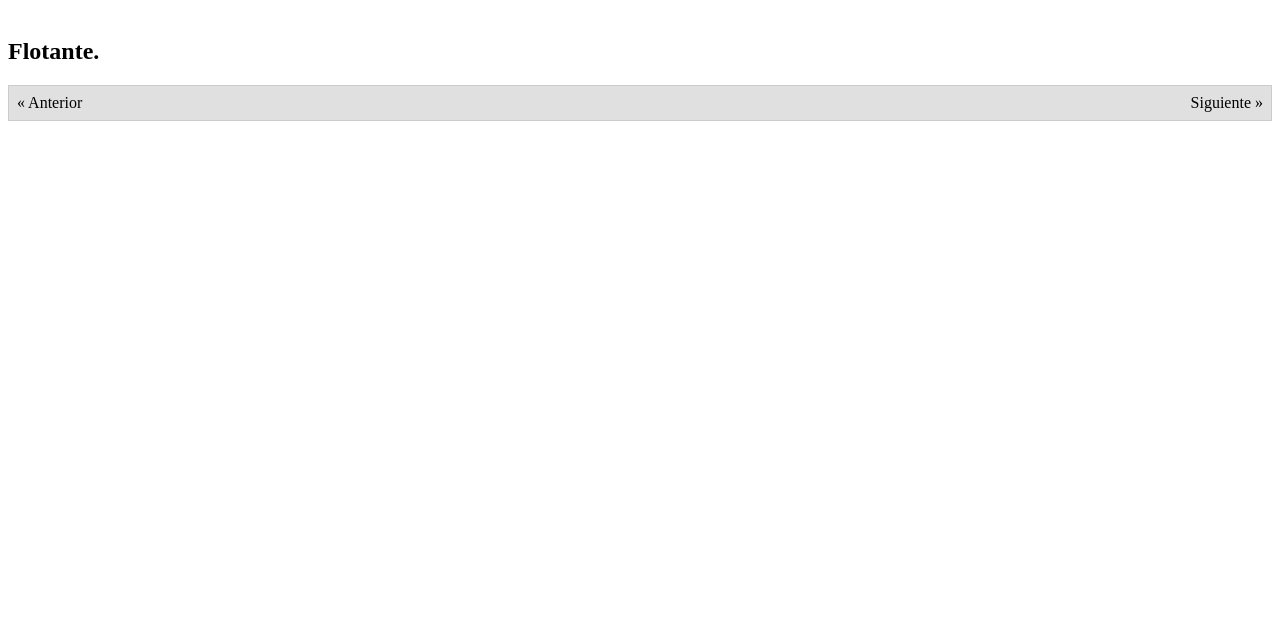
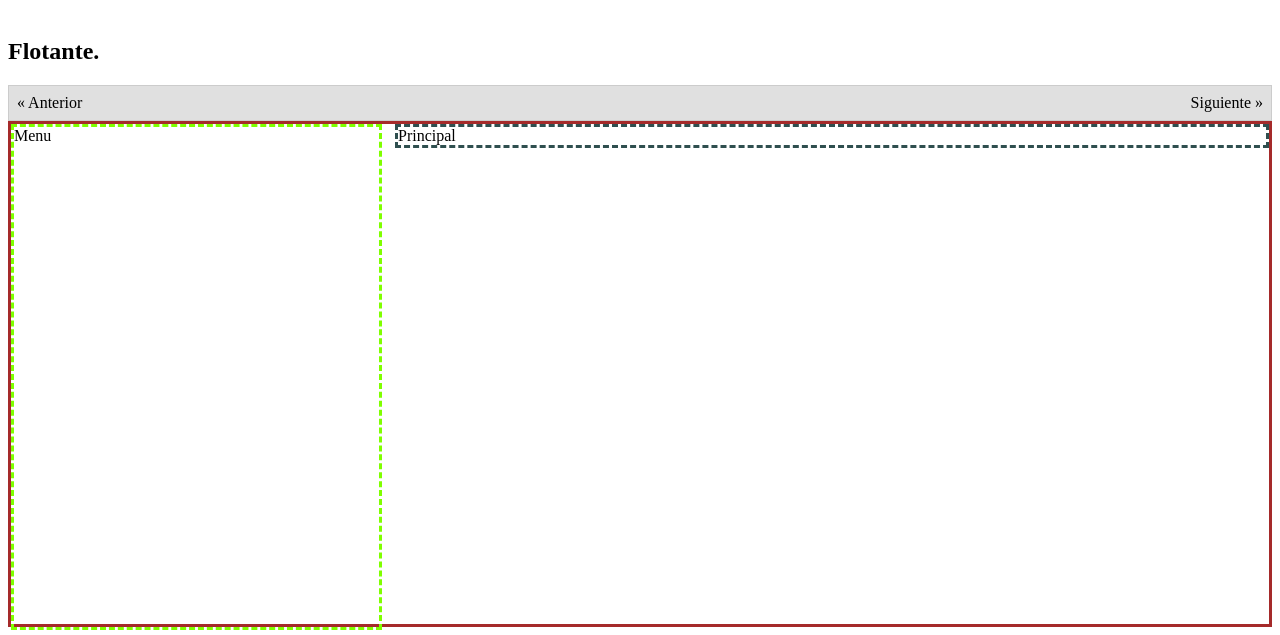
Before and after one commit to vacax/Html5Demo, a plain HTML site: page public_html/ejemplo_caja.html in a window 1280 px wide. Shown: the part 1940-2575 px from the top of the page. Before the commit the page ends 2069 px from the top, so only its background shows below. Drawn offline with Linux system fonts and the light colour scheme.

Commit message:
Implementando una ejemplo de plantilla en css.

```diff
--- a/public_html/css/posicionamiento.css
+++ b/public_html/css/posicionamiento.css
@@ -27,6 +27,7 @@ a{
 .imagenRelativo{
     position: relative;
     top: 100px;
+    left: 50px;
 }
 
 .imagenAbsoluto{
@@ -57,3 +58,25 @@ a{
 
 .derecha   { float: right; }
 .izquierda { float: left;  }
+
+#contenedor{
+    border-color: brown;
+    border-style: solid;
+    height: 500px;
+
+}
+
+#menu{
+    border-color: chartreuse;
+    border-style: dashed;
+    width: 29%;
+    height: 100%;
+    float: left;
+}
+
+#principal{
+    border-color: darkslategray;
+    border-style: dashed;
+    width: 69%;
+    float: right;
+}
--- a/public_html/ejemplo_caja.html
+++ b/public_html/ejemplo_caja.html
@@ -89,8 +89,8 @@ and open the template in the editor.
 
         <h2>Absoluto</h2>
         <div class="caja">
-            <!--<img class="imagenAbsoluto" src="img/logopucmm.png" alt="logo" />-->
-            <img src="img/logopucmm.png" alt="logo" />
+            <img class="imagenAbsoluto" src="img/logopucmm.png" alt="logo" />
+            <!--<img src="img/logopucmm.png" alt="logo" />-->
             <p>Lorem ipsum dolor sit amet, consectetuer adipiscing elit. Phasellus
                 ullamcorper velit eu ipsum. Ut pellentesque, est in volutpat cursus, risus
                 mi viverra augue, at pulvinar turpis leo sed orci. Donec ipsum. Curabitur
@@ -115,5 +115,10 @@ and open the template in the editor.
             <span class="derecha">Siguiente &raquo;</span>
         </div>
 
+        <div id="contenedor">
+            <div id="menu">Menu</div>
+            <div id="principal">Principal</div>
+        </div>
+
     </body>
 </html>
```
